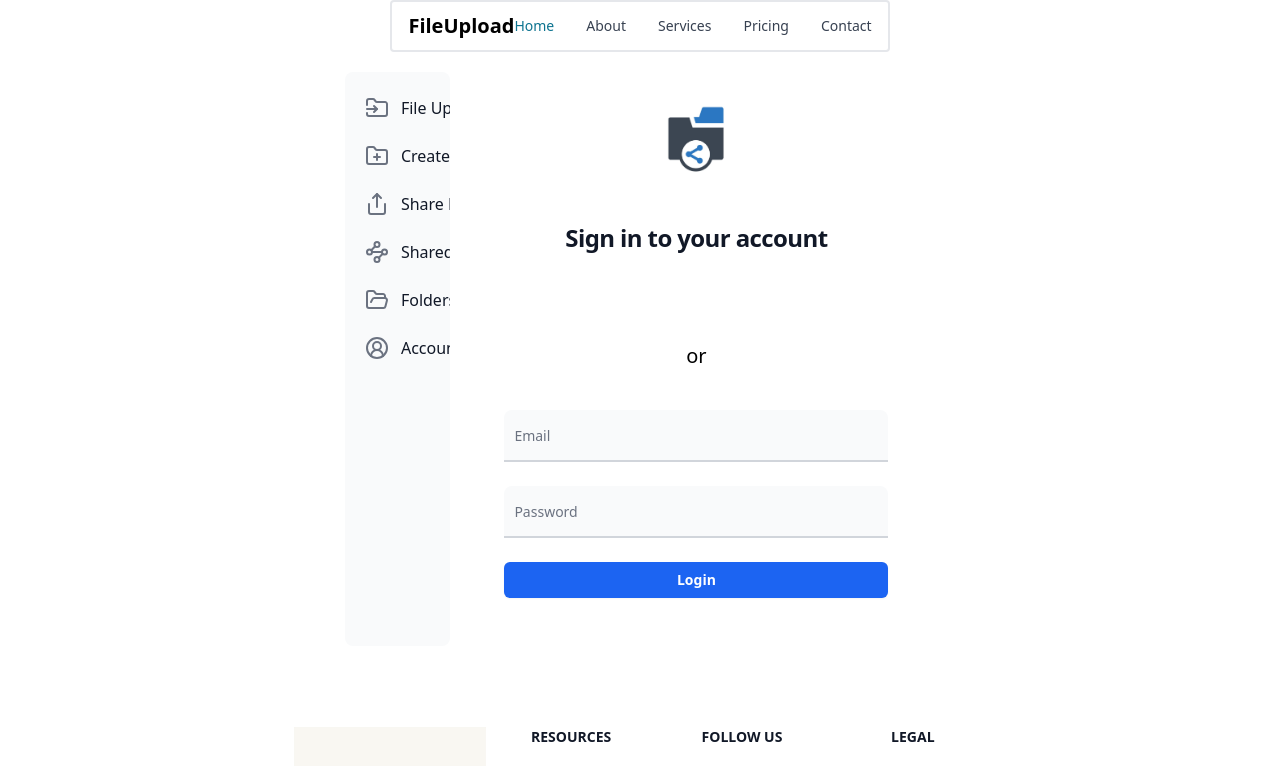
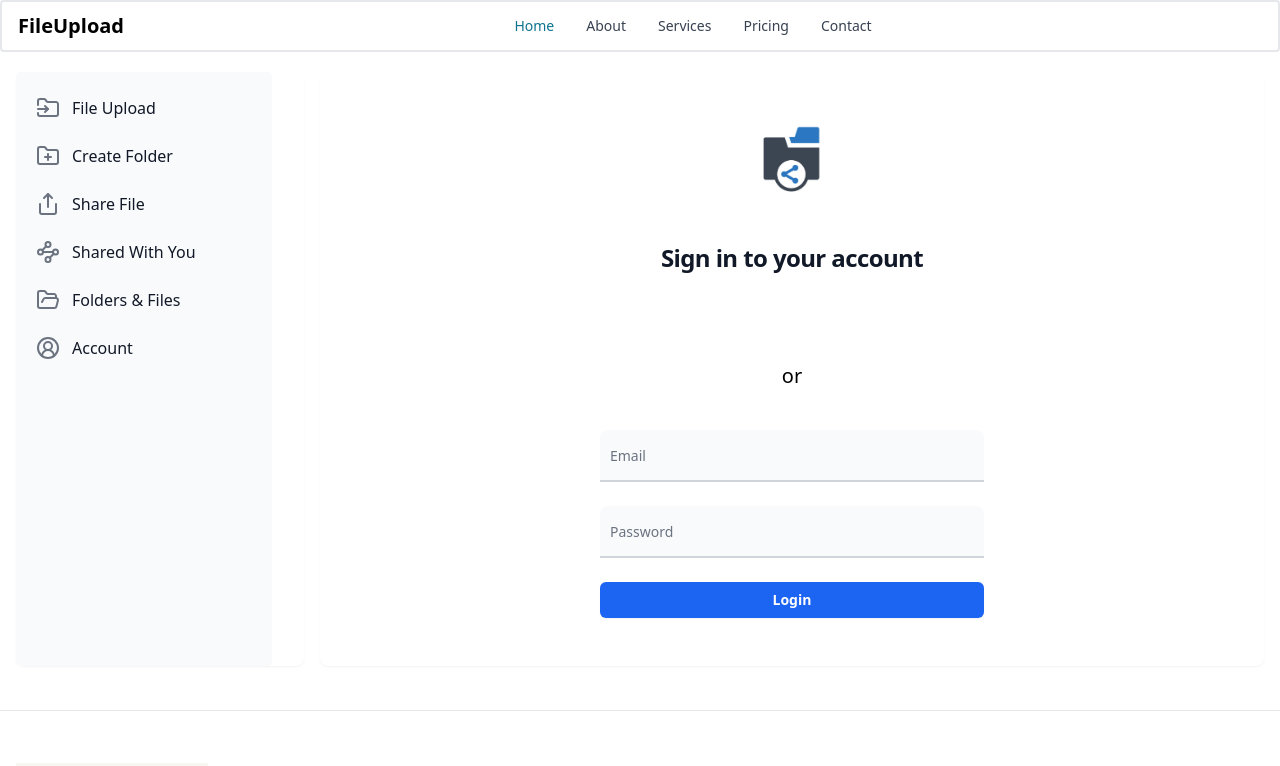
Before and after one commit to dsvasudev19/FileSharingWebApplication_React, a React (Vite) app: page /login in a window 1280 px wide. Shown: the top 766 px of the page. Built offline with nearby package versions, Linux system fonts and the light colour scheme; no server answers.

Commit message:
Update Layout.jsx

```diff
--- a/src/Pages/Layout.jsx
+++ b/src/Pages/Layout.jsx
@@ -1,25 +1,53 @@
+// import React from "react";
+// import NavigationMenu from "../Components/NavigationMenu";
+// import {Outlet} from "react-router-dom";
+// import SideBar from "../Components/SideBar";
+// import Footer from "../Components/Footer";
+// import './../App.css'
+// export default function Layout() {
+//     return (
+//         <div className="align-items-center justify-items-center max-h-100">
+//             <NavigationMenu className="sticky top-0"/>
+//             <div className='flex flex-row '>
+//                 <div id='sideBar' className='w-[16%] md:w-[18%] rounded-lg bg-white mt-5 overflow-hidden'>
+//                     <SideBar className="bg-white"/>
+//                 </div>
+//                 <div id='mainContent' className='w-[82%] rounded-lg ml-2 max-h-[90vh] overflow-y-auto'>
+
+//                     <Outlet />
+//                 </div>
+//             </div>
+//             <hr class="h-px my-8 bg-gray-200 border-0 dark:bg-gray-700"></hr>
+//             <Footer />
+
+//         </div>
+//     );
+// }
+
 import React from "react";
 import NavigationMenu from "../Components/NavigationMenu";
 import {Outlet} from "react-router-dom";
 import SideBar from "../Components/SideBar";
 import Footer from "../Components/Footer";
-import './../App.css'
+
+
 export default function Layout() {
     return (
-        <div className="align-items-center justify-items-center max-h-100">
-            <NavigationMenu className="sticky top-0"/>
-            <div className='flex flex-row '>
-                <div id='sideBar' className='w-[16%] md:w-[18%] rounded-lg bg-white mt-5 overflow-hidden'>
-                    <SideBar className="bg-white"/>
+        <div className="flex flex-col min-h-screen">
+            <NavigationMenu className="sticky top-0 z-10" />
+
+            <div className="flex flex-col md:flex-row flex-1 max-w-screen px-4 py-5">
+                <div id="sideBar" className="w-full md:w-64 lg:w-72 mb-4 md:mb-0 md:mr-4 rounded-lg bg-white shadow-sm">
+                    <SideBar />
                 </div>
-                <div id='mainContent' className='w-[82%] rounded-lg ml-2 max-h-[90vh] overflow-y-auto'>
 
+                <div id="mainContent" className="flex-1 rounded-lg bg-white shadow-sm overflow-y-auto max-h-[calc(100vh-12rem)]">
                     <Outlet />
                 </div>
             </div>
-            <hr class="h-px my-8 bg-gray-200 border-0 dark:bg-gray-700"></hr>
+
+            <hr className="h-px my-6 bg-gray-200 border-0 dark:bg-gray-700" />
             <Footer />
-
         </div>
     );
 }
```
